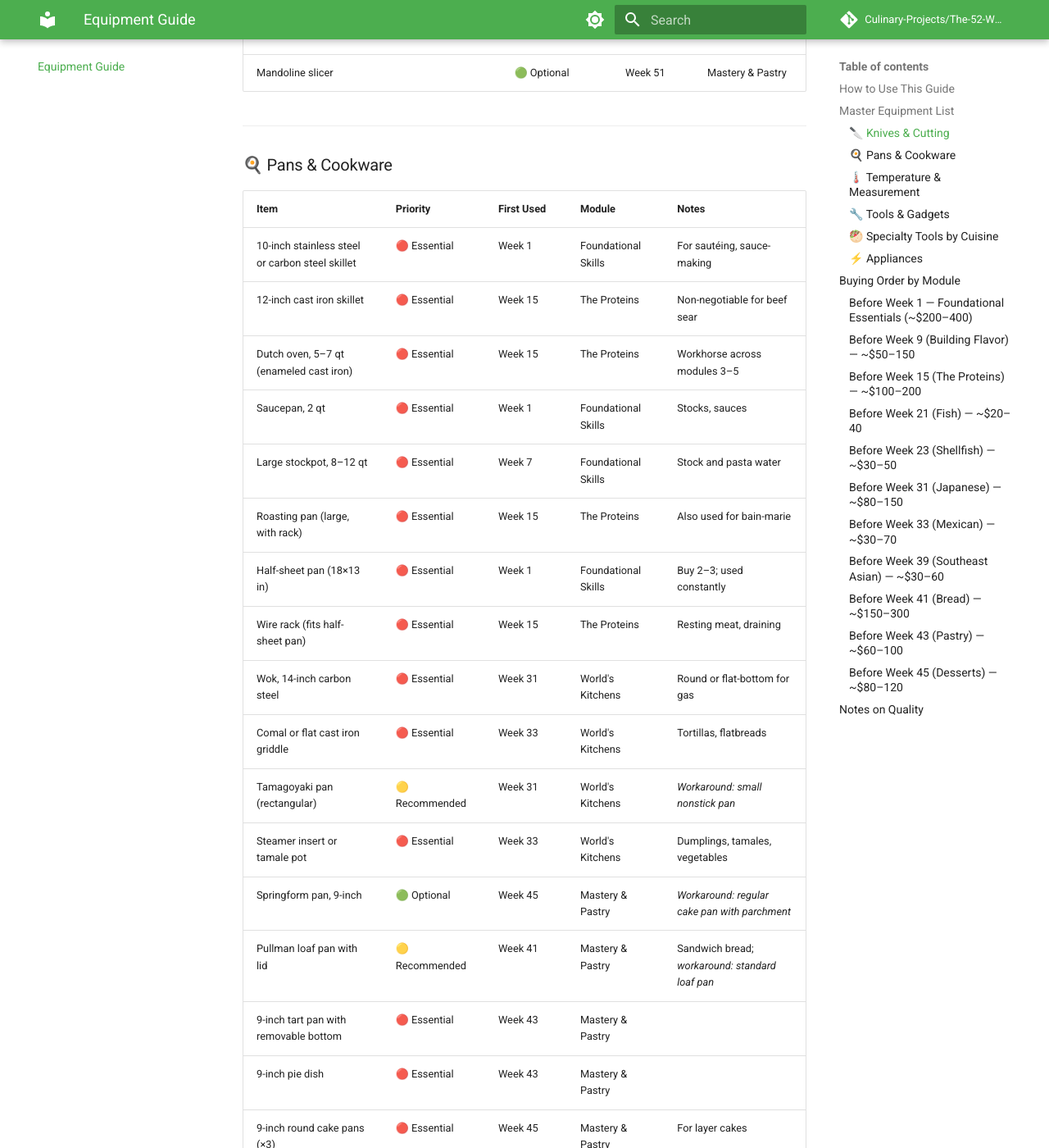
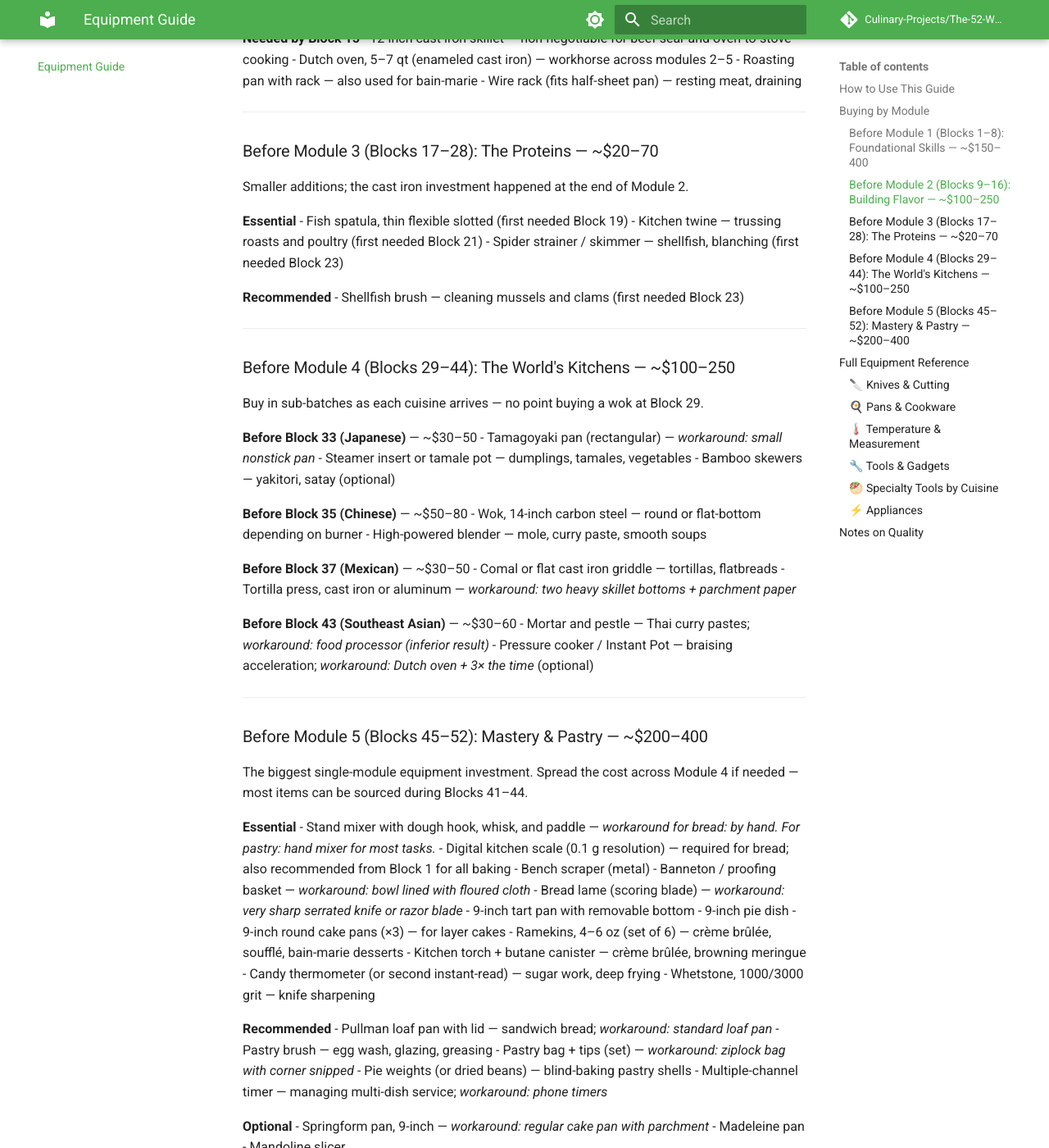
Before and after one commit to Culinary-Projects/The-52-Week-Culinary-Project, an MkDocs documentation site: the page built from docs/equipment-guide.md, in a window 1280 px wide and 1400 px high, scrolled down 1313 px. Shown: the whole window at 82% size. Built offline with MkDocs 1.6.1 and Material for MkDocs 9.7.7, drawn with Linux system fonts in a browser that asks for light colours; comment, search, counter and statistics services are not loaded; some of the changed text lies outside the part shown.

Commit message:
equipment-guide: reorganize by module buying phase
- Add Buying by Module section with 5 module subsections replacing old week-based Buying Order
- Module 4 broken into sub-batches by cuisine block (33/35/37/43)
- Fix module labels: Block 15 items to Building Flavor (was The Proteins)
- Fix block assignments: wok 31 to 35 (Chinese), tamagoyaki 31 to 33 (Japanese),
  comal 33 to 37 (Mexican), tortilla press 33 to 37, steamer kept at 33,
  high-powered blender 33 to 35, mortar+pestle 39 to 43 (SE Asian),
  pressure cooker 39 to 43
- Convert all Week X to Block X throughout master list tables
- Remove duplicate: merge Kitchen shears + Kitchen scissors into one entry
- Fix Dutch oven note: modules 3-5 to modules 2-5
- Rewrite intro: honest about Module 1 scope (14 items, $150-400 not short or cheap)
- Fix bench scraper, stand mixer, scale, bread tools to Block 45, M5
- Fix tart pan, pie dish, pastry items to Block 47, M5
- Fix springform, cake pans, ramekins, torch to Block 49, M5

```diff
--- a/docs/equipment-guide.md
+++ b/docs/equipment-guide.md
@@ -1,9 +1,9 @@
 # Kitchen Equipment Guide
 
-> **For students starting out:** This guide lists every piece of equipment used in the 52-week program, when you'll first need it, and how essential it is. Use this to plan your purchases in advance rather than scrambling week-of.
+> **For students starting out:** This guide lists every piece of equipment used across all 26 blocks of the program, when you'll first need it, and how essential it is. Use this to plan your purchases in phases — one module at a time — rather than buying everything upfront.
 
 **Three tiers:**
-- 🔴 **Essential** — You cannot complete the skill without this. Buy before the week shown.
+- 🔴 **Essential** — You cannot complete the skill without this. Buy before the block shown.
 - 🟡 **Recommended** — You'll use it repeatedly and improvisation is awkward. Worth buying.
 - 🟢 **Optional** — Nice to have. A workaround exists and is noted.
 
@@ -11,27 +11,144 @@
 
 ## How to Use This Guide
 
-1. **Before you start:** Buy everything in the Essential column for Weeks 1–8. That list is short and cheap.
-2. **Before each module:** Check the module's equipment table and buy any new Essential items at least a week ahead.
-3. **Specialty items:** Japanese knives, bannetons, tamagoyaki pans — buy when the week arrives, not sooner. No point cluttering the counter.
+The first module (Blocks 1–8) requires around 14 essential items. That's not a short or cheap list — expect $150–400 depending on what you already own. The upside is that almost everything from Module 1 is used in every subsequent module. You're building a kitchen, not buying a kit for one class.
+
+**Buy in phases:**
+1. **Before Module 1:** Everything in the Module 1 section below. Get this sorted before Block 1.
+2. **Before each subsequent module:** Check the module's section and buy new Essential items at least a week before the block where they first appear.
+3. **World's Kitchens equipment:** Buy in sub-batches as each cuisine arrives — see the Module 4 section for the breakdown by block.
 
 ---
 
-## Master Equipment List
+## Buying by Module
+
+### Before Module 1 (Blocks 1–8): Foundational Skills — ~$150–400
+
+Everything here is used constantly from Block 1 onward.
+
+**Essential**
+- Chef's knife, 8–10 inch (German or Japanese)
+- Cutting board, large plastic or wood (at least 12×18 in)
+- Honing steel
+- Kitchen shears / scissors (keep two pairs)
+- Tongs, 12-inch locking (×2)
+- Instant-read thermometer
+- Half-sheet pans (×2)
+- 10-inch stainless steel or carbon steel skillet
+- 2-qt saucepan
+- 8–12 qt stockpot
+- Fine-mesh strainer
+- Wooden spoons (×2)
+- Silicone spatula
+- Ladle
+
+**Recommended**
+- Paring knife
+- Box grater
+- Food processor
+- Microplane / rasp grater
+
+---
+
+### Before Module 2 (Blocks 9–16): Building Flavor — ~$100–250
+
+These items first appear mid-module — you don't need them all on Day 1 of Block 9.
+
+**Needed by Block 13**
+- Potato ricer — gnocchi and smooth mash; *workaround: hand masher (less smooth)*
+- Pasta machine, hand-cranked — fresh pasta; *workaround: rolling pin + patience*
+
+**Needed by Block 15**
+- 12-inch cast iron skillet — non-negotiable for beef sear and oven-to-stove cooking
+- Dutch oven, 5–7 qt (enameled cast iron) — workhorse across modules 2–5
+- Roasting pan with rack — also used for bain-marie
+- Wire rack (fits half-sheet pan) — resting meat, draining
+
+---
+
+### Before Module 3 (Blocks 17–28): The Proteins — ~$20–70
+
+Smaller additions; the cast iron investment happened at the end of Module 2.
+
+**Essential**
+- Fish spatula, thin flexible slotted (first needed Block 19)
+- Kitchen twine — trussing roasts and poultry (first needed Block 21)
+- Spider strainer / skimmer — shellfish, blanching (first needed Block 23)
+
+**Recommended**
+- Shellfish brush — cleaning mussels and clams (first needed Block 23)
+
+---
+
+### Before Module 4 (Blocks 29–44): The World's Kitchens — ~$100–250
+
+Buy in sub-batches as each cuisine arrives — no point buying a wok at Block 29.
+
+**Before Block 33 (Japanese)** — ~$30–50
+- Tamagoyaki pan (rectangular) — *workaround: small nonstick pan*
+- Steamer insert or tamale pot — dumplings, tamales, vegetables
+- Bamboo skewers — yakitori, satay (optional)
+
+**Before Block 35 (Chinese)** — ~$50–80
+- Wok, 14-inch carbon steel — round or flat-bottom depending on burner
+- High-powered blender — mole, curry paste, smooth soups
+
+**Before Block 37 (Mexican)** — ~$30–50
+- Comal or flat cast iron griddle — tortillas, flatbreads
+- Tortilla press, cast iron or aluminum — *workaround: two heavy skillet bottoms + parchment paper*
+
+**Before Block 43 (Southeast Asian)** — ~$30–60
+- Mortar and pestle — Thai curry pastes; *workaround: food processor (inferior result)*
+- Pressure cooker / Instant Pot — braising acceleration; *workaround: Dutch oven + 3× the time* (optional)
+
+---
+
+### Before Module 5 (Blocks 45–52): Mastery & Pastry — ~$200–400
+
+The biggest single-module equipment investment. Spread the cost across Module 4 if needed — most items can be sourced during Blocks 41–44.
+
+**Essential**
+- Stand mixer with dough hook, whisk, and paddle — *workaround for bread: by hand. For pastry: hand mixer for most tasks.*
+- Digital kitchen scale (0.1 g resolution) — required for bread; also recommended from Block 1 for all baking
+- Bench scraper (metal)
+- Banneton / proofing basket — *workaround: bowl lined with floured cloth*
+- Bread lame (scoring blade) — *workaround: very sharp serrated knife or razor blade*
+- 9-inch tart pan with removable bottom
+- 9-inch pie dish
+- 9-inch round cake pans (×3) — for layer cakes
+- Ramekins, 4–6 oz (set of 6) — crème brûlée, soufflé, bain-marie desserts
+- Kitchen torch + butane canister — crème brûlée, browning meringue
+- Candy thermometer (or second instant-read) — sugar work, deep frying
+- Whetstone, 1000/3000 grit — knife sharpening
+
+**Recommended**
+- Pullman loaf pan with lid — sandwich bread; *workaround: standard loaf pan*
+- Pastry brush — egg wash, glazing, greasing
+- Pastry bag + tips (set) — *workaround: ziplock bag with corner snipped*
+- Pie weights (or dried beans) — blind-baking pastry shells
+- Multiple-channel timer — managing multi-dish service; *workaround: phone timers*
+
+**Optional**
+- Springform pan, 9-inch — *workaround: regular cake pan with parchment*
+- Madeleine pan
+- Mandoline slicer
+
+---
+
+## Full Equipment Reference
 
 ### 🔪 Knives & Cutting
 
 | Item | Priority | First Used | Module |
 |------|----------|-----------|--------|
-| Chef's knife, 8–10 inch (German or Japanese) | 🔴 Essential | Week 1 | Foundational Skills |
-| Cutting board, large plastic or wood (at least 12×18 in) | 🔴 Essential | Week 1 | Foundational Skills |
-| Honing steel | 🔴 Essential | Week 1 | Foundational Skills |
-| Paring knife | 🟡 Recommended | Week 1 | Foundational Skills |
-| Kitchen shears | 🔴 Essential | Week 3 | Foundational Skills |
-| Bench scraper (metal) | 🔴 Essential | Week 41 | Mastery & Pastry |
-| Fish spatula (thin, flexible, slotted) | 🔴 Essential | Week 21 | The Proteins |
-| Whetstone (1000/3000 grit) | 🟡 Recommended | Week 47 | Mastery & Pastry |
-| Mandoline slicer | 🟢 Optional | Week 51 | Mastery & Pastry |
+| Chef's knife, 8–10 inch (German or Japanese) | 🔴 Essential | Block 1 | Foundational Skills |
+| Cutting board, large plastic or wood (at least 12×18 in) | 🔴 Essential | Block 1 | Foundational Skills |
+| Honing steel | 🔴 Essential | Block 1 | Foundational Skills |
+| Paring knife | 🟡 Recommended | Block 1 | Foundational Skills |
+| Bench scraper (metal) | 🔴 Essential | Block 45 | Mastery & Pastry |
+| Fish spatula (thin, flexible, slotted) | 🔴 Essential | Block 19 | The Proteins |
+| Whetstone (1000/3000 grit) | 🟡 Recommended | Block 47 | Mastery & Pastry |
+| Mandoline slicer | 🟢 Optional | Block 51 | Mastery & Pastry |
 
 ---
 
@@ -39,25 +156,25 @@
 
 | Item | Priority | First Used | Module | Notes |
 |------|----------|-----------|--------|-------|
-| 10-inch stainless steel or carbon steel skillet | 🔴 Essential | Week 1 | Foundational Skills | For sautéing, sauce-making |
-| 12-inch cast iron skillet | 🔴 Essential | Week 15 | The Proteins | Non-negotiable for beef sear |
-| Dutch oven, 5–7 qt (enameled cast iron) | 🔴 Essential | Week 15 | The Proteins | Workhorse across modules 3–5 |
-| Saucepan, 2 qt | 🔴 Essential | Week 1 | Foundational Skills | Stocks, sauces |
-| Large stockpot, 8–12 qt | 🔴 Essential | Week 7 | Foundational Skills | Stock and pasta water |
-| Roasting pan (large, with rack) | 🔴 Essential | Week 15 | The Proteins | Also used for bain-marie |
-| Half-sheet pan (18×13 in) | 🔴 Essential | Week 1 | Foundational Skills | Buy 2–3; used constantly |
-| Wire rack (fits half-sheet pan) | 🔴 Essential | Week 15 | The Proteins | Resting meat, draining |
-| Wok, 14-inch carbon steel | 🔴 Essential | Week 31 | World's Kitchens | Round or flat-bottom for gas |
-| Comal or flat cast iron griddle | 🔴 Essential | Week 33 | World's Kitchens | Tortillas, flatbreads |
-| Tamagoyaki pan (rectangular) | 🟡 Recommended | Week 31 | World's Kitchens | *Workaround: small nonstick pan* |
-| Steamer insert or tamale pot | 🔴 Essential | Week 33 | World's Kitchens | Dumplings, tamales, vegetables |
-| Springform pan, 9-inch | 🟢 Optional | Week 45 | Mastery & Pastry | *Workaround: regular cake pan with parchment* |
-| Pullman loaf pan with lid | 🟡 Recommended | Week 41 | Mastery & Pastry | Sandwich bread; *workaround: standard loaf pan* |
-| 9-inch tart pan with removable bottom | 🔴 Essential | Week 43 | Mastery & Pastry | |
-| 9-inch pie dish | 🔴 Essential | Week 43 | Mastery & Pastry | |
-| 9-inch round cake pans (×3) | 🔴 Essential | Week 45 | Mastery & Pastry | For layer cakes |
-| Ramekins, 4–6 oz (set of 6) | 🔴 Essential | Week 45 | Mastery & Pastry | Crème brûlée, soufflé, bain-marie desserts |
-| Madeleine pan | 🟢 Optional | Week 43 | Mastery & Pastry | |
+| 10-inch stainless steel or carbon steel skillet | 🔴 Essential | Block 1 | Foundational Skills | For sautéing, sauce-making |
+| 12-inch cast iron skillet | 🔴 Essential | Block 15 | Building Flavor | Non-negotiable for beef sear |
+| Dutch oven, 5–7 qt (enameled cast iron) | 🔴 Essential | Block 15 | Building Flavor | Workhorse across modules 2–5 |
+| Saucepan, 2 qt | 🔴 Essential | Block 1 | Foundational Skills | Stocks, sauces |
+| Large stockpot, 8–12 qt | 🔴 Essential | Block 7 | Foundational Skills | Stock and pasta water |
+| Roasting pan (large, with rack) | 🔴 Essential | Block 15 | Building Flavor | Also used for bain-marie |
+| Half-sheet pan (18×13 in) | 🔴 Essential | Block 1 | Foundational Skills | Buy 2–3; used constantly |
+| Wire rack (fits half-sheet pan) | 🔴 Essential | Block 15 | Building Flavor | Resting meat, draining |
+| Wok, 14-inch carbon steel | 🔴 Essential | Block 35 | World's Kitchens | Round or flat-bottom for gas |
+| Comal or flat cast iron griddle | 🔴 Essential | Block 37 | World's Kitchens | Tortillas, flatbreads |
+| Tamagoyaki pan (rectangular) | 🟡 Recommended | Block 33 | World's Kitchens | *Workaround: small nonstick pan* |
+| Steamer insert or tamale pot | 🔴 Essential | Block 33 | World's Kitchens | Dumplings, tamales, vegetables |
+| Springform pan, 9-inch | 🟢 Optional | Block 49 | Mastery & Pastry | *Workaround: regular cake pan with parchment* |
+| Pullman loaf pan with lid | 🟡 Recommended | Block 45 | Mastery & Pastry | Sandwich bread; *workaround: standard loaf pan* |
+| 9-inch tart pan with removable bottom | 🔴 Essential | Block 47 | Mastery & Pastry | |
+| 9-inch pie dish | 🔴 Essential | Block 47 | Mastery & Pastry | |
+| 9-inch round cake pans (×3) | 🔴 Essential | Block 49 | Mastery & Pastry | For layer cakes |
+| Ramekins, 4–6 oz (set of 6) | 🔴 Essential | Block 49 | Mastery & Pastry | Crème brûlée, soufflé, bain-marie desserts |
+| Madeleine pan | 🟢 Optional | Block 47 | Mastery & Pastry | |
 
 ---
 
@@ -65,10 +182,10 @@
 
 | Item | Priority | First Used | Module | Notes |
 |------|----------|-----------|--------|-------|
-| Instant-read thermometer | 🔴 Essential | Week 1 | Foundational Skills | Most important tool in the kitchen after a knife |
-| Digital kitchen scale (0.1 g resolution) | 🔴 Essential | Week 41 | Mastery & Pastry | Required for bread; *Recommended from Week 1 for baking* |
-| Candy thermometer (or second instant-read) | 🔴 Essential | Week 45 | Mastery & Pastry | Sugar work, deep frying |
-| Multiple-channel timer | 🟡 Recommended | Week 49 | Mastery & Pastry | Managing multi-dish service; *workaround: phone timers* |
+| Instant-read thermometer | 🔴 Essential | Block 1 | Foundational Skills | Most important tool in the kitchen after a knife |
+| Digital kitchen scale (0.1 g resolution) | 🔴 Essential | Block 45 | Mastery & Pastry | Required for bread; *Recommended from Block 1 for all baking* |
+| Candy thermometer (or second instant-read) | 🔴 Essential | Block 49 | Mastery & Pastry | Sugar work, deep frying |
+| Multiple-channel timer | 🟡 Recommended | Block 51 | Mastery & Pastry | Managing multi-dish service; *workaround: phone timers* |
 
 ---
 
@@ -76,21 +193,21 @@
 
 | Item | Priority | First Used | Module | Notes |
 |------|----------|-----------|--------|-------|
-| Tongs (12-inch, locking) | 🔴 Essential | Week 1 | Foundational Skills | Buy 2 |
-| Wooden spoons (×2) | 🔴 Essential | Week 1 | Foundational Skills | |
-| Silicone spatula | 🔴 Essential | Week 1 | Foundational Skills | |
-| Ladle | 🔴 Essential | Week 7 | Foundational Skills | |
-| Fine-mesh strainer | 🔴 Essential | Week 7 | Foundational Skills | Also used for stocks, custards, pasta water rescue |
-| Spider strainer / skimmer | 🔴 Essential | Week 23 | The Proteins | Shellfish, blanching, tempura |
-| Shellfish brush | 🟡 Recommended | Week 23 | The Proteins | Cleaning mussels, clams |
-| Kitchen twine | 🔴 Essential | Week 17 | The Proteins | Trussing roasts and poultry |
-| Kitchen scissors | 🔴 Essential | Week 3 | Foundational Skills | Second pair stays in the kitchen |
-| Pastry brush | 🔴 Essential | Week 43 | Mastery & Pastry | Egg wash, glazing, greasing |
-| Pastry bag + tips (set) | 🟡 Recommended | Week 43 | Mastery & Pastry | *Workaround: ziplock bag with corner snipped* |
-| Box grater | 🟡 Recommended | Week 1 | Foundational Skills | Cheese, zesting, vegetables |
-| Microplane / rasp grater | 🟡 Recommended | Week 5 | Foundational Skills | Citrus zest, garlic, nutmeg |
-| Bamboo skewers | 🟢 Optional | Week 31 | World's Kitchens | Yakitori, satay |
-| Pie weights (or dried beans) | 🔴 Essential | Week 43 | Mastery & Pastry | Blind-baking pastry shells |
+| Tongs (12-inch, locking) | 🔴 Essential | Block 1 | Foundational Skills | Buy 2 |
+| Wooden spoons (×2) | 🔴 Essential | Block 1 | Foundational Skills | |
+| Silicone spatula | 🔴 Essential | Block 1 | Foundational Skills | |
+| Ladle | 🔴 Essential | Block 7 | Foundational Skills | |
+| Fine-mesh strainer | 🔴 Essential | Block 7 | Foundational Skills | Also used for stocks, custards, pasta water rescue |
+| Spider strainer / skimmer | 🔴 Essential | Block 23 | The Proteins | Shellfish, blanching, tempura |
+| Shellfish brush | 🟡 Recommended | Block 23 | The Proteins | Cleaning mussels, clams |
+| Kitchen twine | 🔴 Essential | Block 21 | The Proteins | Trussing roasts and poultry |
+| Kitchen shears / scissors (keep two pairs) | 🔴 Essential | Block 3 | Foundational Skills | |
+| Pastry brush | 🔴 Essential | Block 47 | Mastery & Pastry | Egg wash, glazing, greasing |
+| Pastry bag + tips (set) | 🟡 Recommended | Block 47 | Mastery & Pastry | *Workaround: ziplock bag with corner snipped* |
+| Box grater | 🟡 Recommended | Block 1 | Foundational Skills | Cheese, zesting, vegetables |
+| Microplane / rasp grater | 🟡 Recommended | Block 5 | Foundational Skills | Citrus zest, garlic, nutmeg |
+| Bamboo skewers | 🟢 Optional | Block 33 | World's Kitchens | Yakitori, satay |
+| Pie weights (or dried beans) | 🔴 Essential | Block 47 | Mastery & Pastry | Blind-baking pastry shells |
 
 ---
 
@@ -98,12 +215,12 @@
 
 | Item | Priority | First Used | Module | Notes |
 |------|----------|-----------|--------|-------|
-| Tortilla press (cast iron or aluminum) | 🔴 Essential | Week 33 | World's Kitchens | *Workaround: two heavy skillet bottoms + parchment paper* |
-| Mortar and pestle | 🔴 Essential | Week 39 | World's Kitchens | Thai curry pastes; *workaround: food processor (inferior result)* |
-| Banneton / proofing basket | 🟡 Recommended | Week 41 | Mastery & Pastry | *Workaround: bowl lined with floured cloth* |
-| Bread lame (scoring blade) | 🟡 Recommended | Week 41 | Mastery & Pastry | *Workaround: very sharp serrated knife or razor blade* |
-| Rice cooker | 🟢 Optional | Week 31 | World's Kitchens | *Workaround: stovetop absorption method* |
-| Kitchen torch | 🔴 Essential | Week 45 | Mastery & Pastry | Crème brûlée, browning meringue |
+| Tortilla press (cast iron or aluminum) | 🔴 Essential | Block 37 | World's Kitchens | *Workaround: two heavy skillet bottoms + parchment paper* |
+| Mortar and pestle | 🔴 Essential | Block 43 | World's Kitchens | Thai curry pastes; *workaround: food processor (inferior result)* |
+| Banneton / proofing basket | 🟡 Recommended | Block 45 | Mastery & Pastry | *Workaround: bowl lined with floured cloth* |
+| Bread lame (scoring blade) | 🟡 Recommended | Block 45 | Mastery & Pastry | *Workaround: very sharp serrated knife or razor blade* |
+| Rice cooker | 🟢 Optional | Block 33 | World's Kitchens | *Workaround: stovetop absorption method* |
+| Kitchen torch | 🔴 Essential | Block 49 | Mastery & Pastry | Crème brûlée, browning meringue |
 
 ---
 
@@ -111,87 +228,12 @@
 
 | Item | Priority | First Used | Module | Notes |
 |------|----------|-----------|--------|-------|
-| Stand mixer with dough hook, whisk, and paddle | 🔴 Essential | Week 41 | Mastery & Pastry | *Workaround for bread: by hand. For pastry: hand mixer for most tasks.* |
-| High-powered blender | 🔴 Essential | Week 33 | World's Kitchens | Mole, curry paste, smooth soups |
-| Food processor | 🟡 Recommended | Week 5 | Foundational Skills | Pastry dough, chopping, pureeing |
-| Pasta machine (hand-cranked) | 🟡 Recommended | Week 11 | Building Flavor | *Workaround: rolling pin + patience* |
-| Potato ricer | 🟡 Recommended | Week 11 | Building Flavor | Gnocchi, smooth mash; *workaround: hand masher (less smooth)* |
-| Pressure cooker / Instant Pot | 🟡 Recommended | Week 39 | World's Kitchens | Braising acceleration; *workaround: Dutch oven + 3× the time* |
-
----
-
-## Buying Order by Module
-
-Use this as a phased shopping plan. Purchase each tier before the module begins.
-
-### Before Week 1 — Foundational Essentials (~$200–400)
-- Chef's knife
-- Cutting board (large)
-- Honing steel
-- Kitchen shears
-- Tongs ×2
-- Instant-read thermometer
-- Half-sheet pans ×2
-- 10-inch skillet (stainless or carbon steel)
-- 2-qt saucepan
-- 8–12 qt stockpot
-- Fine-mesh strainer
-- Wooden spoons, silicone spatula, ladle, box grater
-
-### Before Week 9 (Building Flavor) — ~$50–150
-- Potato ricer
-- Pasta machine (or rolling pin upgrade)
-
-### Before Week 15 (The Proteins) — ~$100–200
-- 12-inch cast iron skillet
-- Dutch oven 5–7 qt
-- Wire rack(s)
-- Kitchen twine
-- Roasting pan
-
-### Before Week 21 (Fish) — ~$20–40
-- Fish spatula
-
-### Before Week 23 (Shellfish) — ~$30–50
-- Spider strainer
-- Shellfish brush
-- Large second pot if needed
-
-### Before Week 31 (Japanese) — ~$80–150
-- 14-inch carbon steel wok
-- Tamagoyaki pan (or nonstick workaround)
-- Bamboo skewers
-
-### Before Week 33 (Mexican) — ~$30–70
-- Tortilla press
-- Comal or flat cast iron
-- High-powered blender (if not already owned)
-- Tamale pot / steamer
-
-### Before Week 39 (Southeast Asian) — ~$30–60
-- Mortar and pestle
-- Pressure cooker / Instant Pot (optional)
-
-### Before Week 41 (Bread) — ~$150–300
-- Kitchen scale (0.1g resolution)
-- Stand mixer
-- Bench scraper
-- Banneton
-- Pullman pan with lid
-- Bread lame
-
-### Before Week 43 (Pastry) — ~$60–100
-- 9-inch tart pan with removable bottom
-- Pie dish
-- Pie weights
-- Pastry brush
-- Pastry bag + tips
-
-### Before Week 45 (Desserts) — ~$80–120
-- Kitchen torch + butane canister
-- Ramekins ×6
-- Cake pans ×3
-- Candy thermometer
+| Stand mixer with dough hook, whisk, and paddle | 🔴 Essential | Block 45 | Mastery & Pastry | *Workaround for bread: by hand. For pastry: hand mixer for most tasks.* |
+| High-powered blender | 🔴 Essential | Block 35 | World's Kitchens | Mole, curry paste, smooth soups |
+| Food processor | 🟡 Recommended | Block 5 | Foundational Skills | Pastry dough, chopping, pureeing |
+| Pasta machine (hand-cranked) | 🟡 Recommended | Block 13 | Building Flavor | *Workaround: rolling pin + patience* |
+| Potato ricer | 🟡 Recommended | Block 13 | Building Flavor | Gnocchi, smooth mash; *workaround: hand masher (less smooth)* |
+| Pressure cooker / Instant Pot | 🟡 Recommended | Block 43 | World's Kitchens | Braising acceleration; *workaround: Dutch oven + 3× the time* |
 
 ---
 
```
